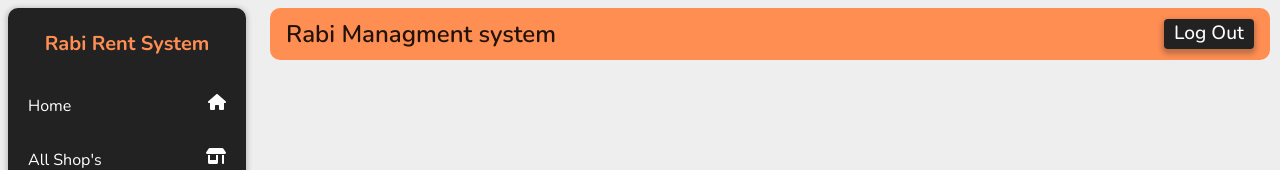
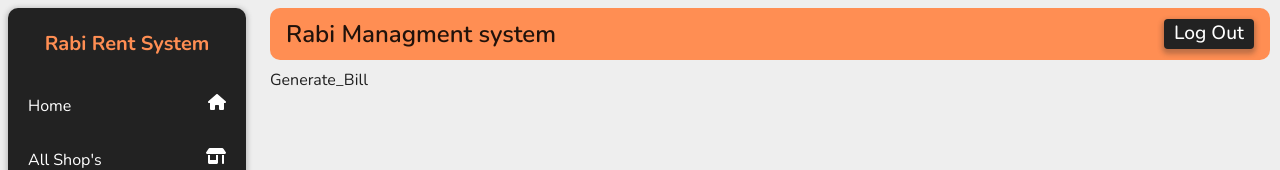
Before and after one commit to ProgrammingWithMudassar/Rabi_plaza_Managmenrt, a React (Vite) app: page /Generate_Bill in a window 1280 px wide. Shown: the top 170 px of the page. Built offline with nearby package versions, Linux system fonts and the light colour scheme.

Commit message:
update code

```diff
--- a/src/App.jsx
+++ b/src/App.jsx
@@ -7,7 +7,7 @@ import {
   ShopForm,
   Expence_calculate,
   Report,
-  Logout,
+  Logout,Generate_Bill,
   Shop_Details,Edit_Shop
 } from './Pages/index'
 import { BrowserRouter as Router, Routes, Route } from 'react-router-dom'
@@ -34,9 +34,12 @@ const App = () => {
                 <Route exact path='/Expence_calculate' element={<Expence_calculate />} />
                 <Route exact path='/report' element={<Report />} />
                 <Route exact path='/logOut' element={<Logout />} />
+                <Route exact path='/Generate_Bill' element={<Generate_Bill />} />
+
 
                 <Route path="/shop/:id" element={<Shop_Details />} />
                 <Route path="/shop_edit/:id" element={<Edit_Shop />} />
+
               </Route>
             </Routes>
           </Grid>
--- a/src/Pages/Edit_Shop/Edit_Shop.jsx
+++ b/src/Pages/Edit_Shop/Edit_Shop.jsx
@@ -4,6 +4,7 @@ import { Button, Box, Typography, Grid, } from '@mui/material'
 import { rows } from '../../Data/DummyData.js';
 import { faBackward, faFileInvoice } from '@fortawesome/free-solid-svg-icons';
 import { FontAwesomeIcon } from '@fortawesome/react-fontawesome';
+import { Link } from 'react-router-dom'
 
 
 
@@ -31,7 +32,9 @@ const Edit_Shop = () => {
           <Box display='flex' justifyContent='space-between' py={2}>
             <h2>Shop Rental:<span style={{ color: "#FF8E53" }}> {shop.rental}</span></h2>
             <Box>
-              <Button onClick={goBack} sx={{mr:2}}>  <FontAwesomeIcon icon={faFileInvoice} /> <span style={{ marginLeft: "7px" }}> Generate Bill</span></Button>
+              <Link to='/Generate_Bill'>
+                <Button sx={{ mr: 2 }}>  <FontAwesomeIcon icon={faFileInvoice} /> <span style={{ marginLeft: "7px" }}> Generate Bill</span></Button>
+              </Link>
               <Button onClick={goBack}>  <FontAwesomeIcon icon={faBackward} /> <span style={{ marginLeft: "7px" }}> Go Back</span></Button>
             </Box>
           </Box>
--- /dev/null
+++ b/src/Pages/Edit_Shop/Generate_Bill.jsx
@@ -0,0 +1,10 @@
+import React from 'react'
+import { Box } from '@mui/material'
+
+const Generate_Bill = () => {
+  return (
+    <Box>Generate_Bill</Box>
+  )
+}
+
+export default Generate_Bill
--- a/src/Pages/index.js
+++ b/src/Pages/index.js
@@ -7,3 +7,4 @@ export { default as Report } from './Report/Report.jsx';
 export { default as Logout } from './LogOut.jsx';
 export { default as Shop_Details } from './Shop_Details/Shop_Details';
 export { default as Edit_Shop } from './Edit_Shop/Edit_Shop.jsx';
+export { default as Generate_Bill } from './Edit_Shop/Generate_Bill';
```
